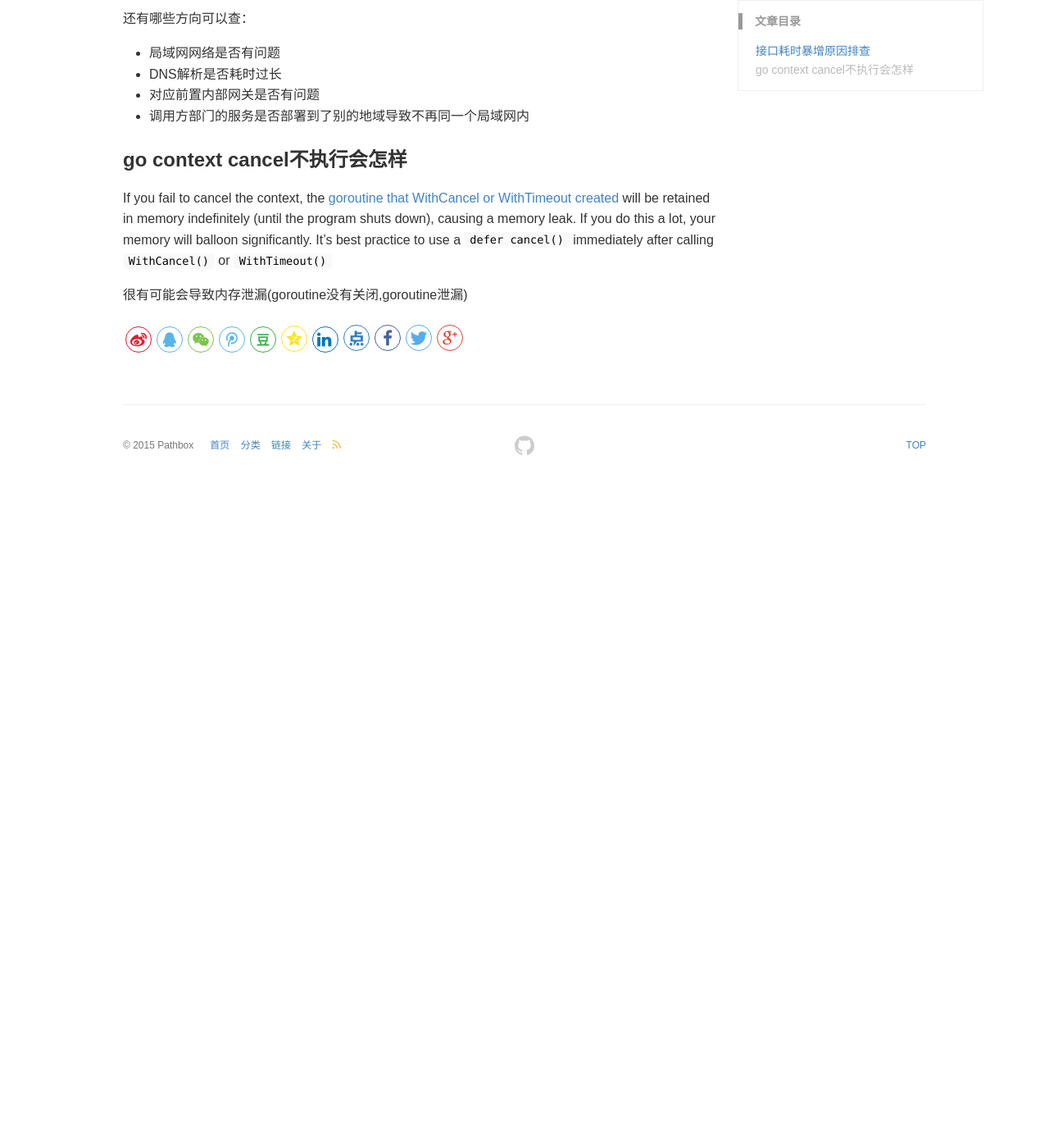
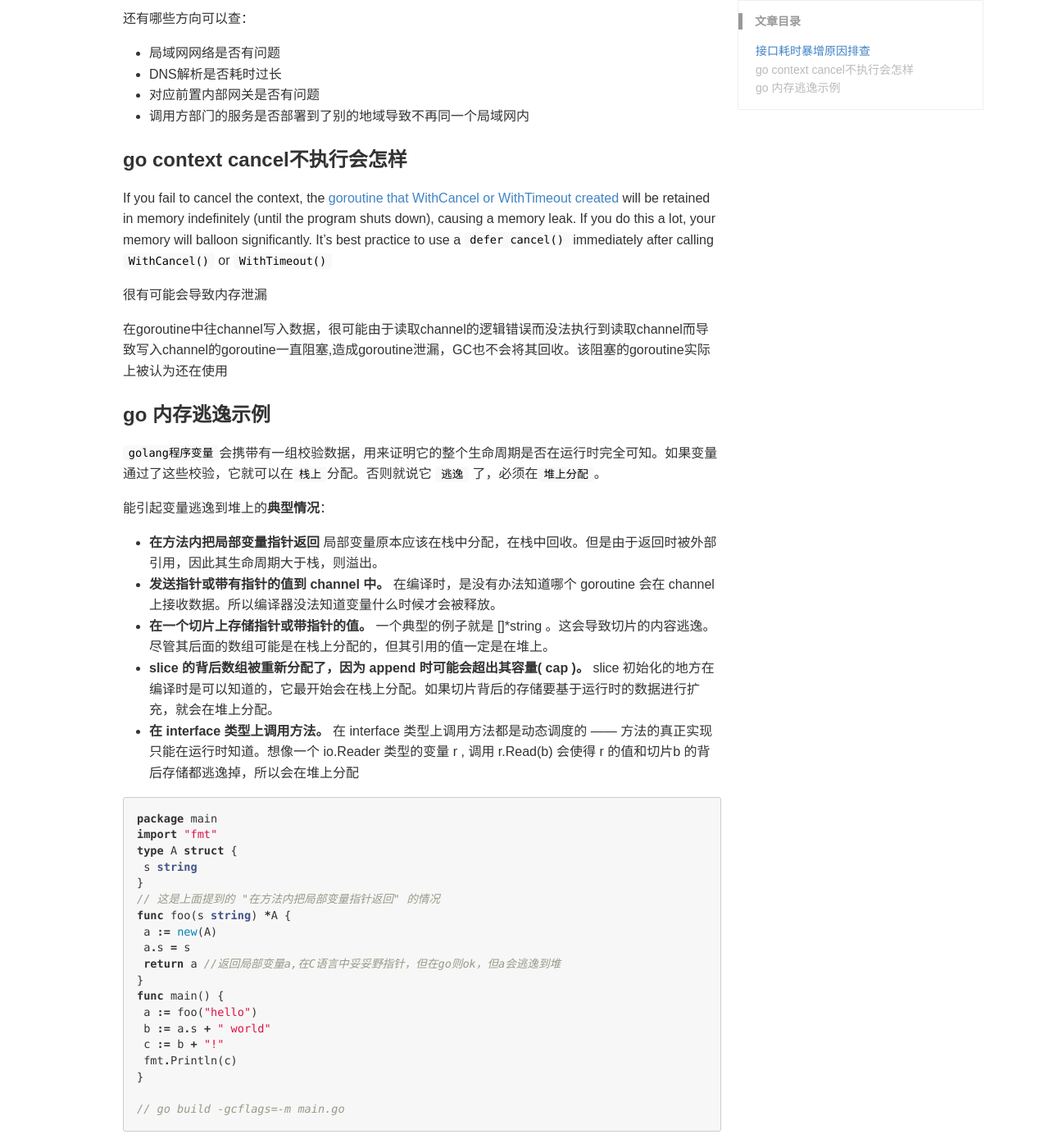
Before and after one commit to pathbox/pathbox.github.io, a Jekyll site: the page built from _posts/2021-04-08-work-summary-in-UCloud-48.md, in a window 1280 px wide and 1400 px high, scrolled down 892 px. Shown: the whole window at 82% size. Built offline with Jekyll 4.4.1, drawn with Linux system fonts in a browser that asks for light colours; before the commit the page ends 1484 px from its top, so only the background shows below that.

````diff
--- a/_posts/2021-04-08-work-summary-in-UCloud-48.md
+++ b/_posts/2021-04-08-work-summary-in-UCloud-48.md
@@ -44,4 +44,40 @@
 
 If you fail to cancel the context, the [goroutine that WithCancel or WithTimeout created](https://golang.org/src/context/context.go?s=9162:9288) will be retained in memory indefinitely (until the program shuts down), causing a memory leak. If you do this a lot, your memory will balloon significantly. It's best practice to use a `defer cancel()` immediately after calling `WithCancel()` or `WithTimeout()`
 
-很有可能会导致内存泄漏(goroutine没有关闭,goroutine泄漏)
+很有可能会导致内存泄漏
+
+在goroutine中往channel写入数据，很可能由于读取channel的逻辑错误而没法执行到读取channel而导致写入channel的goroutine一直阻塞,造成goroutine泄漏，GC也不会将其回收。该阻塞的goroutine实际上被认为还在使用
+
+### go 内存逃逸示例
+
+`golang程序变量`会携带有一组校验数据，用来证明它的整个生命周期是否在运行时完全可知。如果变量通过了这些校验，它就可以在`栈上`分配。否则就说它 `逃逸` 了，必须在`堆上分配`。
+
+能引起变量逃逸到堆上的**典型情况**：
+
+- **在方法内把局部变量指针返回** 局部变量原本应该在栈中分配，在栈中回收。但是由于返回时被外部引用，因此其生命周期大于栈，则溢出。
+- **发送指针或带有指针的值到 channel 中。** 在编译时，是没有办法知道哪个 goroutine 会在 channel 上接收数据。所以编译器没法知道变量什么时候才会被释放。
+- **在一个切片上存储指针或带指针的值。** 一个典型的例子就是 []*string 。这会导致切片的内容逃逸。尽管其后面的数组可能是在栈上分配的，但其引用的值一定是在堆上。
+- **slice 的背后数组被重新分配了，因为 append 时可能会超出其容量( cap )。** slice 初始化的地方在编译时是可以知道的，它最开始会在栈上分配。如果切片背后的存储要基于运行时的数据进行扩充，就会在堆上分配。
+- **在 interface 类型上调用方法。** 在 interface 类型上调用方法都是动态调度的 —— 方法的真正实现只能在运行时知道。想像一个 io.Reader 类型的变量 r , 调用 r.Read(b) 会使得 r 的值和切片b 的背后存储都逃逸掉，所以会在堆上分配
+
+```go
+package main
+import "fmt"
+type A struct {
+ s string
+}
+// 这是上面提到的 "在方法内把局部变量指针返回" 的情况
+func foo(s string) *A {
+ a := new(A)
+ a.s = s
+ return a //返回局部变量a,在C语言中妥妥野指针，但在go则ok，但a会逃逸到堆
+}
+func main() {
+ a := foo("hello")
+ b := a.s + " world"
+ c := b + "!"
+ fmt.Println(c)
+}
+
+// go build -gcflags=-m main.go
+```
````
Also changed, not shown: _posts/2020-09-04-work-summary-in-UCloud-41.md (+3 -1 lines), _posts/2021-02-05-work-summary-in-UCloud-46.md (+10 -0 lines).
